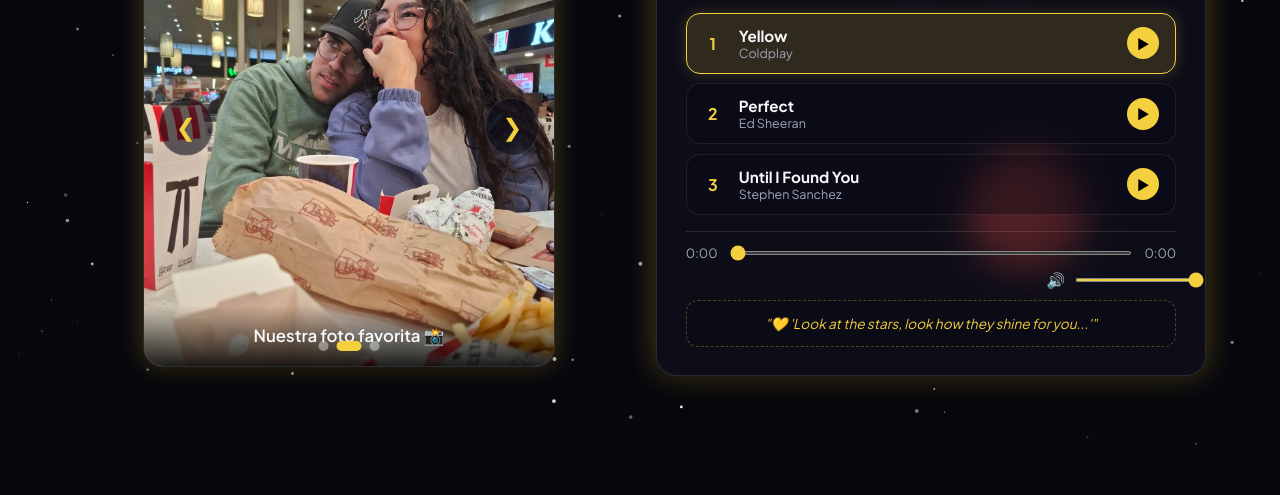
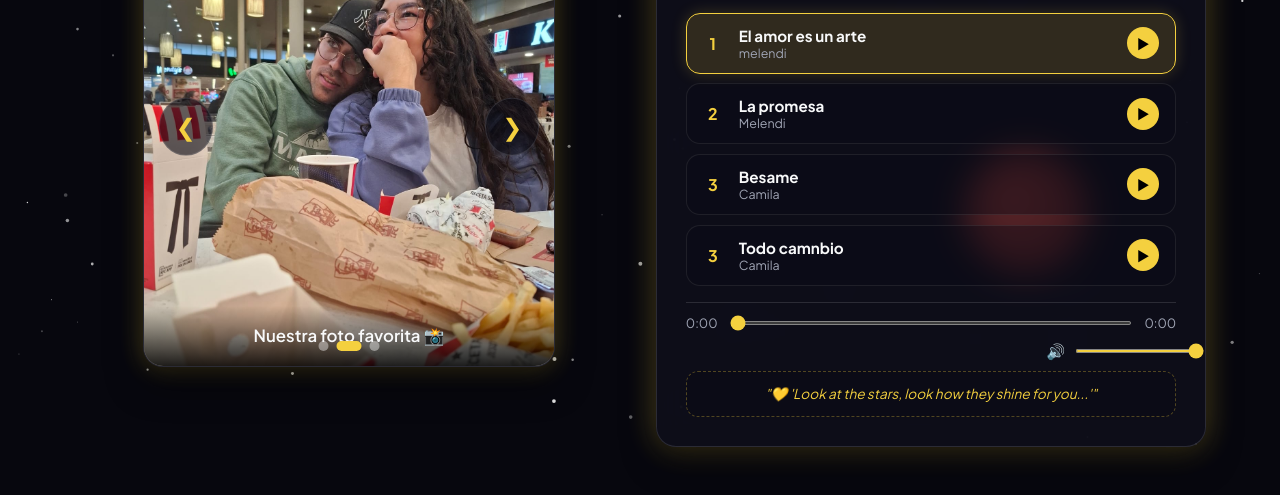
Before and after one commit to HideOnAkali-CM/regalo-especial, a plain HTML site: page html/recuerdos.html in a window 1280 px wide. Shown: the part 350-845 px from the top of the page. Before the commit the page ends 800 px from the top, so only its background shows below. Drawn offline with Linux system fonts and the light colour scheme.

```diff
--- a/html/recuerdos.html
+++ b/html/recuerdos.html
@@ -73,8 +73,8 @@
                         <div class="item-cancion active" data-src="../musica/cancion1.mp3" data-nota="💛 'Look at the stars, look how they shine for you...'">
                             <div class="num-track">1</div>
                             <div class="info-track">
-                                <span class="titulo-track">Yellow</span>
-                                <span class="artista-track">Coldplay</span>
+                                <span class="titulo-track">El amor es un arte</span>
+                                <span class="artista-track">melendi</span>
                             </div>
                             <button class="btn-play-track">▶</button>
                         </div>
@@ -82,8 +82,8 @@
                         <div class="item-cancion" data-src="../musica/cancion2.mp3" data-nota="✨ Porque cada instante contigo es perfecto.">
                             <div class="num-track">2</div>
                             <div class="info-track">
-                                <span class="titulo-track">Perfect</span>
-                                <span class="artista-track">Ed Sheeran</span>
+                                <span class="titulo-track">La promesa</span>
+                                <span class="artista-track">Melendi</span>
                             </div>
                             <button class="btn-play-track">▶</button>
                         </div>
@@ -91,8 +91,16 @@
                         <div class="item-cancion" data-src="../musica/cancion3.mp3" data-nota="💐 La canción perfecta para recordarte.">
                             <div class="num-track">3</div>
                             <div class="info-track">
-                                <span class="titulo-track">Until I Found You</span>
-                                <span class="artista-track">Stephen Sanchez</span>
+                                <span class="titulo-track">Besame</span>
+                                <span class="artista-track">Camila</span>
+                            </div>
+                            <button class="btn-play-track">▶</button>
+                        </div>
+                        <div class="item-cancion" data-src="../musica/cancion4.mp3" data-nota="💐 La canción perfecta para recordarte.">
+                            <div class="num-track">3</div>
+                            <div class="info-track">
+                                <span class="titulo-track">Todo camnbio</span>
+                                <span class="artista-track">Camila</span>
                             </div>
                             <button class="btn-play-track">▶</button>
                         </div>
```
Also changed, not shown: 3 other files.
